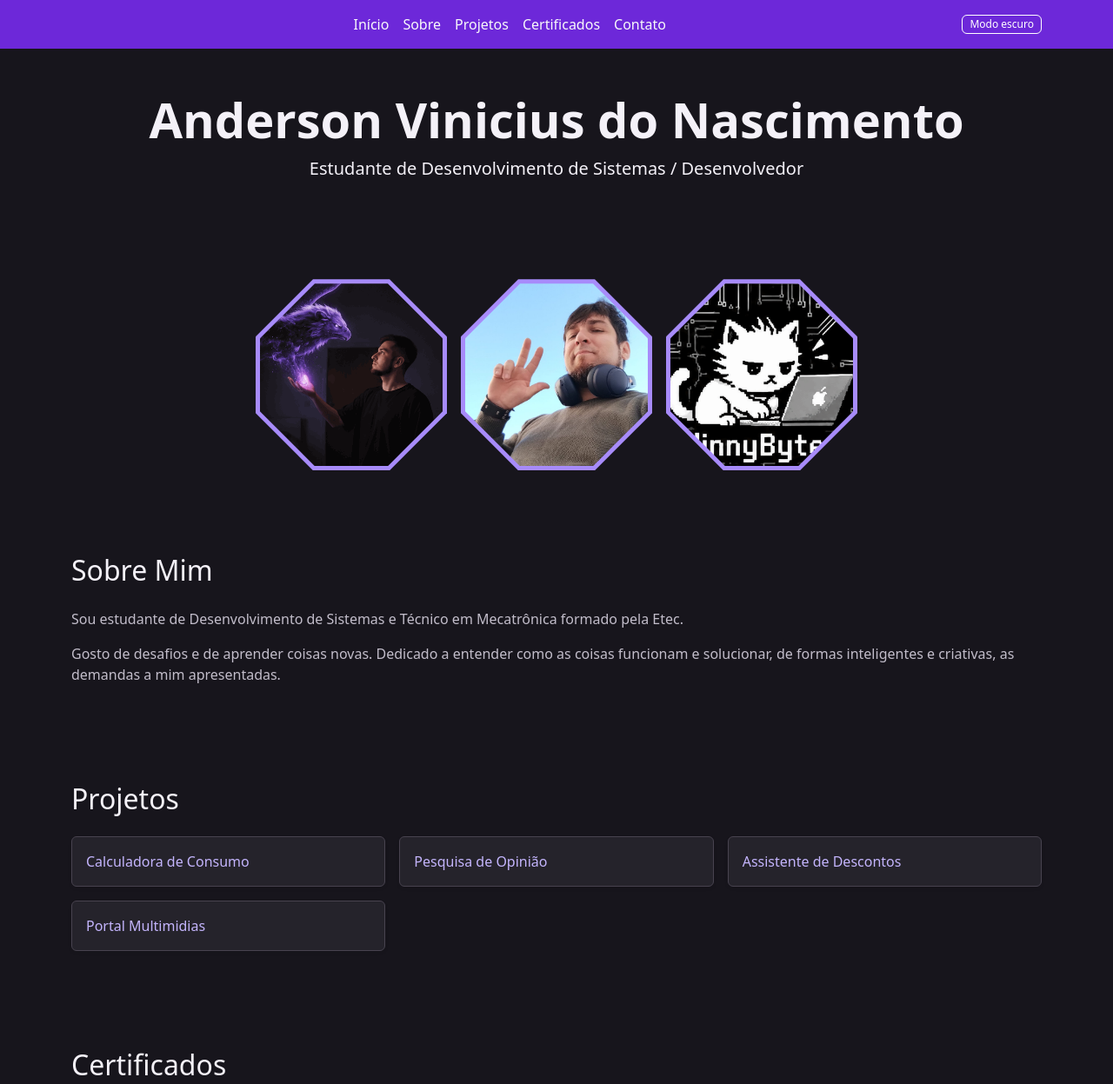
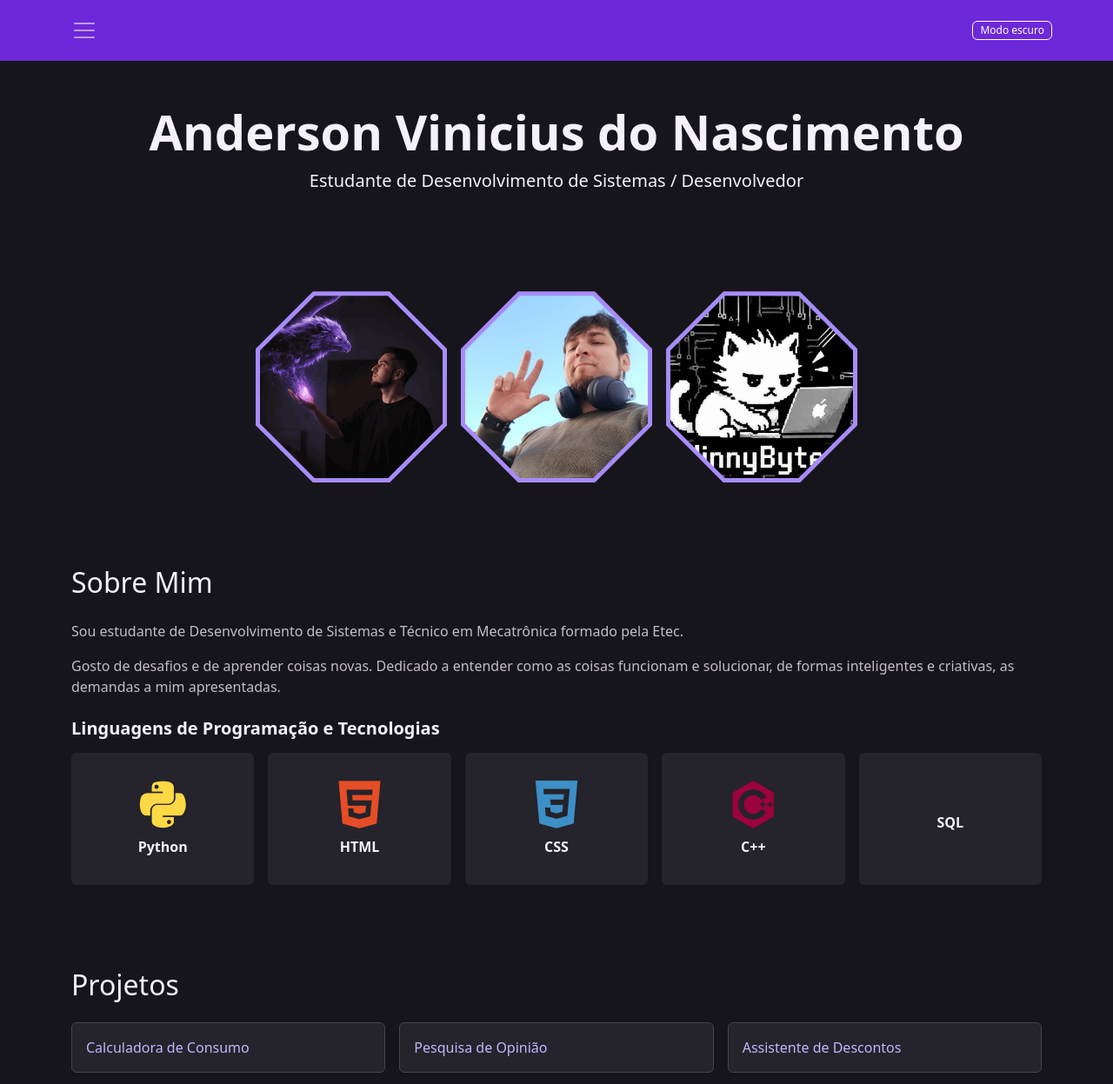
Before and after one commit to VinnyBytes/Portif-lio, a plain HTML site: page index.html in a window 1280 px wide. Shown: the top 1247 px of the page at 87% size. Drawn offline with nearby package versions, Linux system fonts and the light colour scheme.

Commit message:
Atualiza o layout do portfólio: implementa menu dropdown, melhora a seção "Sobre Mim" com ícones de tecnologias e ajusta formatação geral.

```diff
--- a/index.html
+++ b/index.html
@@ -4,31 +4,48 @@
         <meta charset="UTF-8">
         <meta name="viewport" content="width=device-width, initial-scale=1.0">
         <title>Meu Portfólio Profissional</title>
+        <!-- Folha de estilos de reset e Bootstrap -->
         <link rel="stylesheet" href="reset.css">
         <link href="https://cdn.jsdelivr.net/npm/bootstrap@5.3.3/dist/css/bootstrap.min.css" rel="stylesheet">
+        <!-- Biblioteca Devicon para ícones de linguagens de programação -->
+        <link rel="stylesheet" href="https://cdn.jsdelivr.net/gh/devicons/devicon@latest/devicon.min.css">
         <link rel="stylesheet" href="style.css">
     </head>
     <body data-theme="dark">
-        <header class="bg-roxo py-3">
-            <nav class="container d-flex flex-wrap align-items-center gap-3">
-                <div class="d-flex flex-grow-1 flex-wrap justify-content-center gap-3">
-                    <a href="#Inicio" class= "link-light text-decoration-none">Início</a>
-                    <a href="#Sobre"  class= "link-light text-decoration-none">Sobre</a>
-                    <a href="#Projetos" class="link-light text-decoration-none">Projetos</a>
-                    <a href="#Certificados" class="link-light text-decoration-none">Certificados</a>
-                    <a href="#Contato" class="link-light text-decoration-none">Contato</a>
+        <!-- Cabeçalho contendo o menu dropdown à esquerda e botão de tema à direita -->
+        <header class="bg-roxo">
+            <nav class="navbar navbar-dark container py-3 d-flex justify-content-between align-items-center">
+
+                <!-- Menu Dropdown interativo posicionado à esquerda -->
+                <div class="dropdown">
+                    <button class="navbar-toggler border-0" type="button" data-bs-toggle="dropdown" aria-expanded="false" aria-label="Alternar navegação">
+                        <span class="navbar-toggler-icon"></span>
+                    </button>
+                    <ul class="dropdown-menu dropdown-menu-dark dropdown-menu-start shadow-lg rounded-3 p-2 mt-2 border border-secondary">
+                        <li><a class="dropdown-item rounded py-2" href="#Inicio">Início</a></li>
+                        <li><a class="dropdown-item rounded py-2" href="#Sobre">Sobre</a></li>
+                        <li><a class="dropdown-item rounded py-2" href="#Projetos">Projetos</a></li>
+                        <li><a class="dropdown-item rounded py-2" href="#Certificados">Certificados</a></li>
+                        <li><a class="dropdown-item rounded py-2" href="#Contato">Contato</a></li>
+                    </ul>
                 </div>
+
+                <!-- Botão para alternar entre o Modo Claro e Escuro -->
                 <button id="theme-toggle" class="theme-toggle" type="button" aria-pressed="false">
                     Modo Escuro
                 </button>
+
             </nav>
         </header>
 
         <main>
-            <section id="Inicio" class= "container text-center py-5">
-                <h1 class=" display-4 fw-bold">Anderson Vinicius do Nascimento</h1>
-                <p class=" lead">Estudante de Desenvolvimento de Sistemas  /  Desenvolvedor</p>
+            <!-- Seção Inicial / Apresentação Pessoal -->
+            <section id="Inicio" class="container text-center py-5">
+                <h1 class="display-4 fw-bold">Anderson Vinicius do Nascimento</h1>
+                <p class="lead">Estudante de Desenvolvimento de Sistemas / Desenvolvedor</p>
             </section>
+
+            <!-- Galeria interativa de imagens (arrastar e soltar) -->
             <div class="container text-center py-4">
                 <div class="container d-flex flex-column flex-md-row justify-content-center align-items-center gap-3 py-4 galeria-octogonos">
                     <div class="foto-octogono foto-lateral">
@@ -44,14 +61,72 @@
                     </div>
                 </div>
             </div>
-            <section id="Sobre" class=" container py-5">
-                <h2 class= "mb-4">Sobre Mim</h2>
-                <p class= "text-body-secondary">Sou estudante de Desenvolvimento de Sistemas e Técnico em Mecatrônica formado pela Etec.</p>
-                <p class= "text-body-secondary">Gosto de desafios e de aprender coisas novas. Dedicado a entender como as coisas funcionam
-                     e solucionar, de formas inteligentes e criativas, as demandas a mim apresentadas.</p>
+
+            <!-- Seção Sobre Mim contendo biografia e tecnologias com ícones -->
+            <section id="Sobre" class="container py-5">
+                <h2 class="mb-4">Sobre Mim</h2>
+                <p class="text-body-secondary">Sou estudante de Desenvolvimento de Sistemas e Técnico em Mecatrônica formado pela Etec.</p>
+                <p class="text-body-secondary mb-4">Gosto de desafios e de aprender coisas novas. Dedicado a entender como as coisas funcionam e solucionar, de formas inteligentes e criativas, as demandas a mim apresentadas.</p>
+
+                <h3 class="h5 fw-semibold mb-3">Linguagens de Programação e Tecnologias</h3>
+                <!-- Grid responsivo exibindo os ícones e nomes das tecnologias -->
+                <div class="row row-cols-2 row-cols-md-3 row-cols-lg-5 g-3 text-center">
+
+                    <!-- Python -->
+                    <div class="col">
+                        <div class="card border-0 shadow-sm h-100 p-3">
+                            <div class="card-body d-flex flex-column align-items-center justify-content-center">
+                                <i class="devicon-python-plain colored display-4 mb-2"></i>
+                                <span class="fw-semibold">Python</span>
+                            </div>
+                        </div>
+                    </div>
+
+                    <!-- HTML -->
+                    <div class="col">
+                        <div class="card border-0 shadow-sm h-100 p-3">
+                            <div class="card-body d-flex flex-column align-items-center justify-content-center">
+                                <i class="devicon-html5-plain colored display-4 mb-2"></i>
+                                <span class="fw-semibold">HTML</span>
+                            </div>
+                        </div>
+                    </div>
+
+                    <!-- CSS -->
+                    <div class="col">
+                        <div class="card border-0 shadow-sm h-100 p-3">
+                            <div class="card-body d-flex flex-column align-items-center justify-content-center">
+                                <i class="devicon-css3-plain colored display-4 mb-2"></i>
+                                <span class="fw-semibold">CSS</span>
+                            </div>
+                        </div>
+                    </div>
+
+                    <!-- C++ -->
+                    <div class="col">
+                        <div class="card border-0 shadow-sm h-100 p-3">
+                            <div class="card-body d-flex flex-column align-items-center justify-content-center">
+                                <i class="devicon-cplusplus-plain colored display-4 mb-2"></i>
+                                <span class="fw-semibold">C++</span>
+                            </div>
+                        </div>
+                    </div>
+
+                    <!-- SQL -->
+                    <div class="col">
+                        <div class="card border-0 shadow-sm h-100 p-3">
+                            <div class="card-body d-flex flex-column align-items-center justify-content-center">
+                                <i class="devicon-azuresqldatabase-plain colored display-4 mb-2"></i>
+                                <span class="fw-semibold">SQL</span>
+                            </div>
+                        </div>
+                    </div>
+
+                </div>
             </section>
 
-            <section id= "Projetos" class= "container py-5">
+            <!-- Seção de Projetos desenvolvidos (links para o GitHub/Netlify) -->
+            <section id="Projetos" class="container py-5">
                 <h2 class="mb-4">Projetos</h2>
                 <ul class="row row-cols-1 row-cols-md-3 g-3 list-unstyled">
                     <li class="col">
@@ -89,15 +164,16 @@
                 </ul>
             </section>
 
-            <section id="Certificados" class= "container py-5">
-                <h2 class=" mb-4">Certificados</h2>
+            <!-- Seção de Certificados Acadêmicos e Profissionais -->
+            <section id="Certificados" class="container py-5">
+                <h2 class="mb-4">Certificados</h2>
                 <div class="border rounded p-3 mb-3 shadow-sm">
-                    <p class="mb-1"> Python Fundamental I</p>
-                    <a href="https://aprendamais.mec.gov.br/mod/simplecertificate/verify.php?code=93cc6995-a870-4639-8616-55faa55789fb" target="_blank" rel=" noopener noreferrer">Certificado Digital</a>
+                    <p class="mb-1">Python Fundamental I</p>
+                    <a href="https://aprendamais.mec.gov.br/mod/simplecertificate/verify.php?code=93cc6995-a870-4639-8616-55faa55789fb" target="_blank" rel="noopener noreferrer">Certificado Digital</a>
                 </div>
                 <div class="border rounded p-3 mb-3 shadow-sm">
-                    <p class="mb-1"> Python Fundamental II</p>
-                    <a href="https://aprendamais.mec.gov.br/mod/simplecertificate/verify.php?code=210cbe45-c0d2-4c37-bf9d-15c93e1de335" target="_blank" rel="noopener noreferrer"> Certificado Digital</a>
+                    <p class="mb-1">Python Fundamental II</p>
+                    <a href="https://aprendamais.mec.gov.br/mod/simplecertificate/verify.php?code=210cbe45-c0d2-4c37-bf9d-15c93e1de335" target="_blank" rel="noopener noreferrer">Certificado Digital</a>
                 </div>
                 <div class="border rounded p-3 mb-3 shadow-sm">
                     <p class="mb-1">SCRUM: Gerenciando Projetos de Software com Agilidade</p>
@@ -105,6 +181,7 @@
                 </div>
             </section>
 
+            <!-- Seção de Contato -->
             <section id="Contato" class="container py-5">
                 <h2 class="mb-4">Contato</h2>
                 <div class="border rounded p-3">
@@ -112,15 +189,19 @@
                     <p class="mb-0">GitHub: <a href="https://github.com/VinnyBytes/VinnyBytes"
                        target="_blank" rel="noopener noreferrer">VinnyBytes</a></p>
                 </div>
-
-
             </section>
         </main>
 
+        <!-- Rodapé da Página -->
         <footer class="bg-roxo text-light text-center py-3">
-            <p class="mb-0">&copy; 2026 Anderson Vinicius do Nascimento. Todos os direitos reservados.</p>
+            <p class="mb-0">© 2026 Anderson Vinicius do Nascimento. Todos os direitos reservados.</p>
         </footer>
+
+        <!-- Importação do script JavaScript do Bootstrap -->
+        <script src="https://cdn.jsdelivr.net/npm/bootstrap@5.3.3/dist/js/bootstrap.bundle.min.js"></script>
+
         <script>
+            // Funcionalidade de arrastar e soltar (Drag and Drop) na galeria de fotos
             const galeria = document.querySelector(".galeria-octogonos");
             let fotoArrastada = null;
 
@@ -154,6 +235,7 @@
                 galeria.insertBefore(foto, antes ? alvo : alvo.nextSibling);
             });
 
+            // Lógica de salvamento e alternância do Tema (Claro/Escuro)
             const botaoTema = document.querySelector("#theme-toggle");
             const temaSalvo = localStorage.getItem("tema");
 
```
Lines whose indentation alone changed are shown as unchanged.
